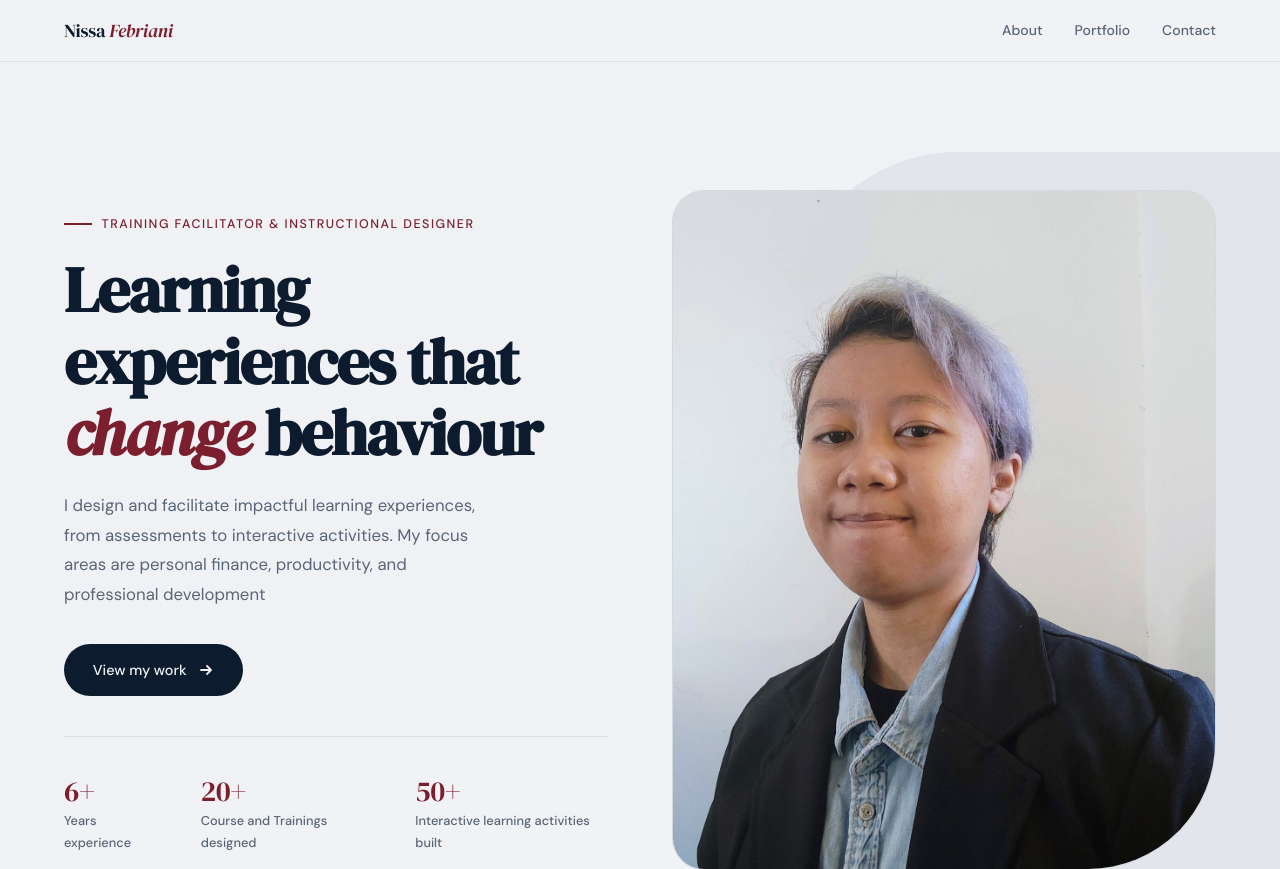
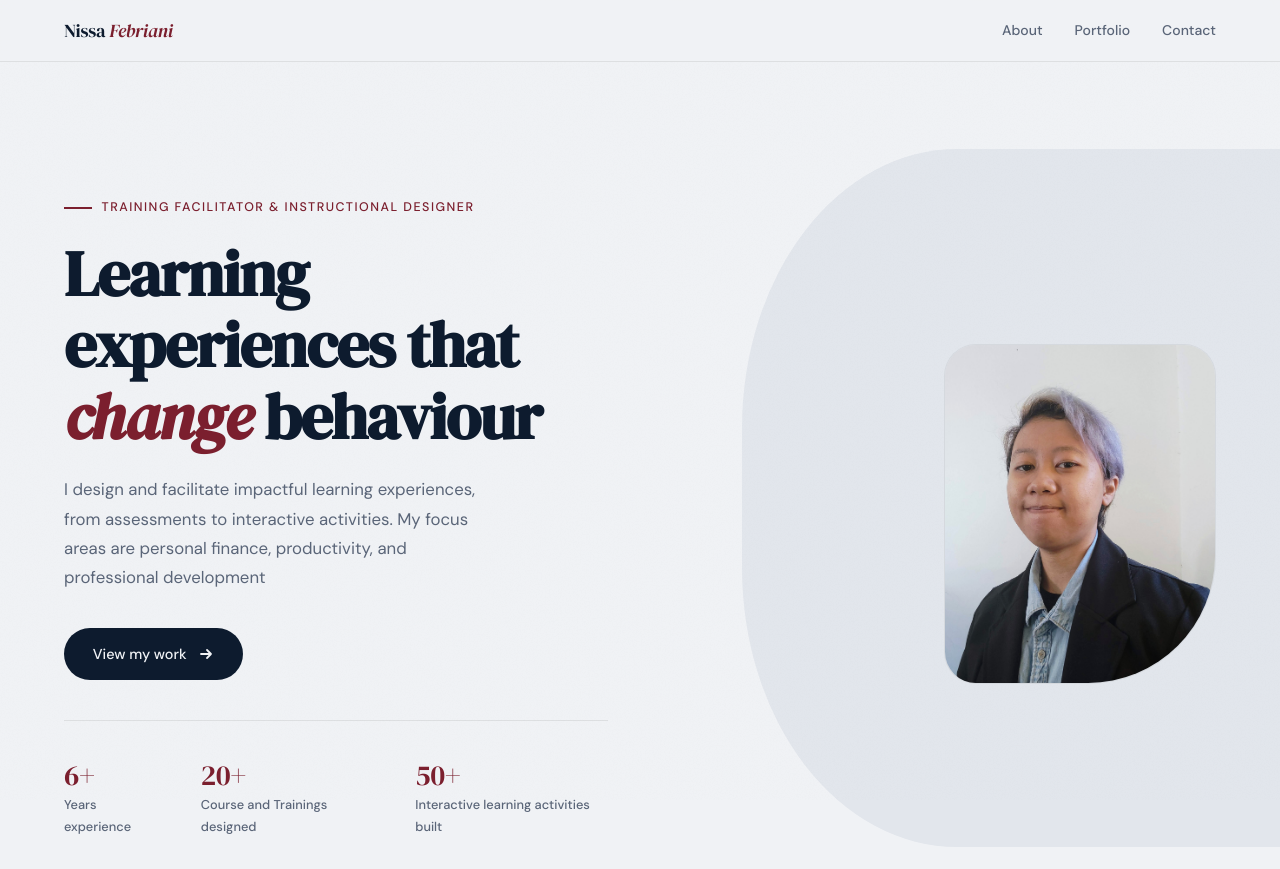
Before and after one commit to nissafebrianis/nissafebrianis.github.io, a plain HTML site: page index.html in a window 1280 px wide. Shown: the top 869 px of the page. Drawn offline with Linux system fonts and the light colour scheme.

Commit message:
index.html

```diff
--- a/index.html
+++ b/index.html
@@ -125,6 +125,8 @@
     .hero-cta svg { width:16px; height:16px; }
     .hero-photo {
       aspect-ratio: 4/5;
+       max-width: 50%;
+       margin-left: auto;
       background: var(--cream);
       border-radius: 2rem 2rem 8rem 2rem;
       overflow: hidden;
```
